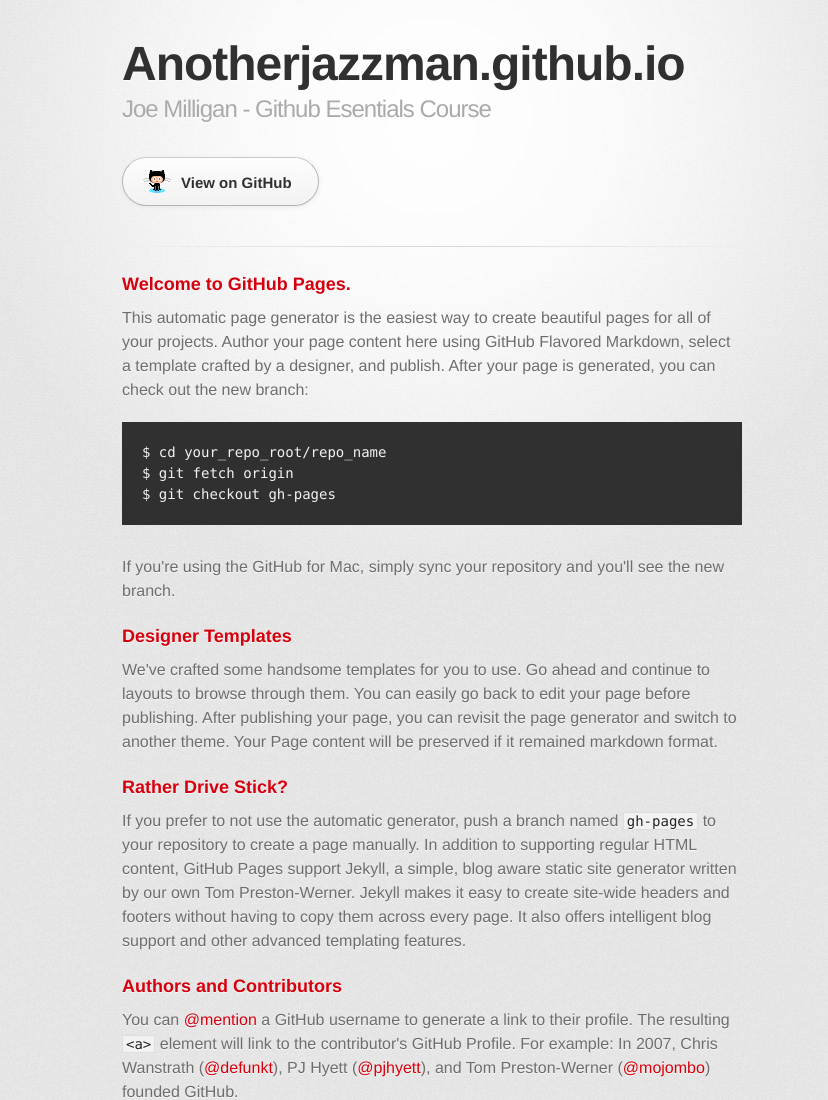
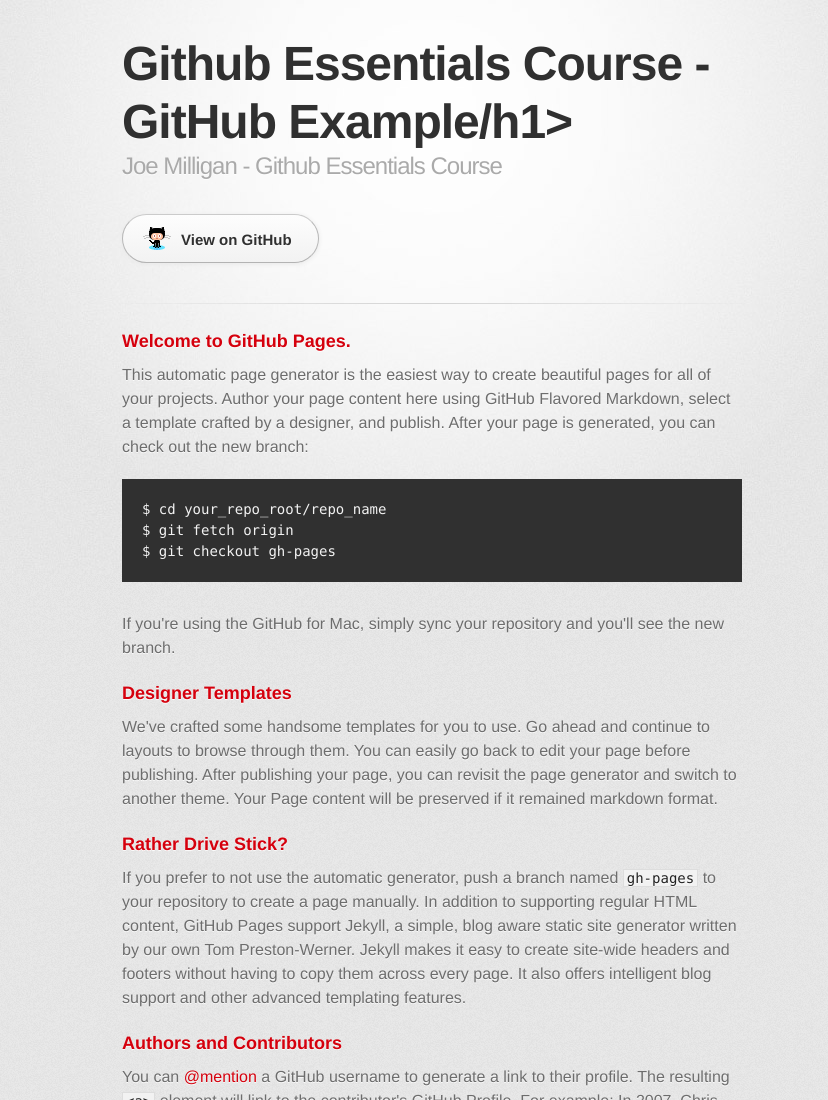
Before and after one commit to anotherjazzman/anotherjazzman.github.io, a plain HTML site: page index.html in a window 1280 px wide. Shown: the top 1100 px of the page, without its empty margins (208-1036 px from the left). Drawn offline with Linux system fonts and the light colour scheme; a web font is replaced by a local one.

Commit message:
Updated Header

```diff
--- a/index.html
+++ b/index.html
@@ -18,8 +18,8 @@
       <div class="inner">
 
         <header>
-          <h1>Anotherjazzman.github.io</h1>
-          <h2>Joe Milligan - Github Esentials Course</h2>
+          <h1>Github Essentials Course - GitHub Example/h1>
+          <h2>Joe Milligan - Github Essentials Course</h2>
         </header>
 
         <section id="downloads" class="clearfix">
```
